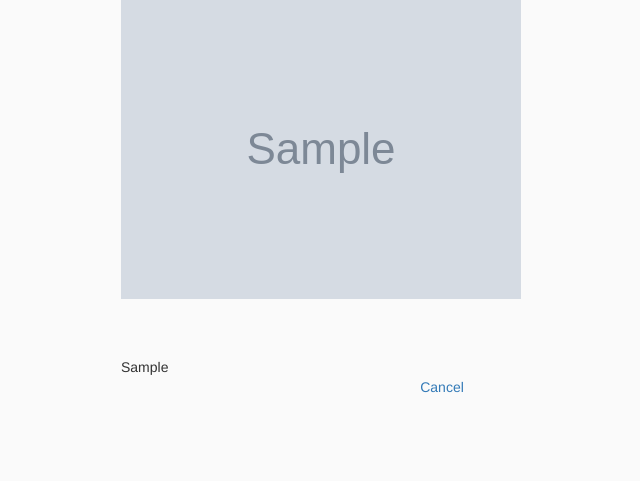
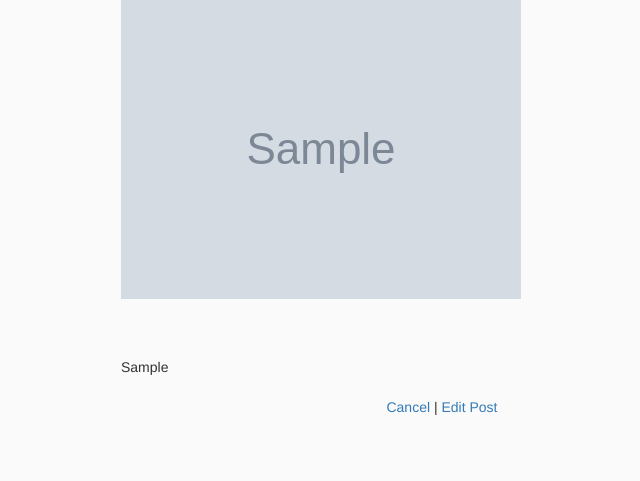
Before and after one commit to msilvaj/instagram_project_with_rails, a Rails app: page /posts/1 in a window 1280 px wide. Shown: the part 263-744 px from the top of the page, without its empty margins (198-838 px from the left). Run offline with Rails 7, Linux system fonts and the light colour scheme; tables that the repository leaves empty hold one stand-in row (Sample ...); style sheets or scripts are compiled from the project's sources; some libraries are stand-ins or nearby versions.

Commit message:
Add Edit and Update functions to Post

```diff
--- a/app/controllers/posts_controller.rb
+++ b/app/controllers/posts_controller.rb
@@ -16,8 +16,14 @@ class PostsController < ApplicationController
     redirect_to posts_path
   end
 
+  def edit
+    @post = Post.find(params[:id])
+  end
+
   def update
-
+    @post = Post.find(params[:id])
+    @post.update(post_params)
+    redirect_to(post_path(@post))
   end
 
   def delete
--- a/app/views/posts/show.html.erb
+++ b/app/views/posts/show.html.erb
@@ -8,8 +8,10 @@
   <%= link_to (image_tag @post.image.url(:medium), class:'img-responsive'), post_path(@post) %>
   <p class="caption"></p>
   <%= @post.caption %>
+</div>
 
-  <div class="text-center">
-    <%= link_to "Cancel", posts_path%>
-  </div>
+<div class="text-center edit-links">
+  <%= link_to "Cancel", posts_path %>
+  |
+  <%= link_to "Edit Post", edit_post_path(@post) %>
 </div>
```
Also changed, not shown: app/views/posts/edit.html.erb (added, +16 -0 lines), app/views/posts/index.html.erb (+5 -4 lines), 4 other files.
